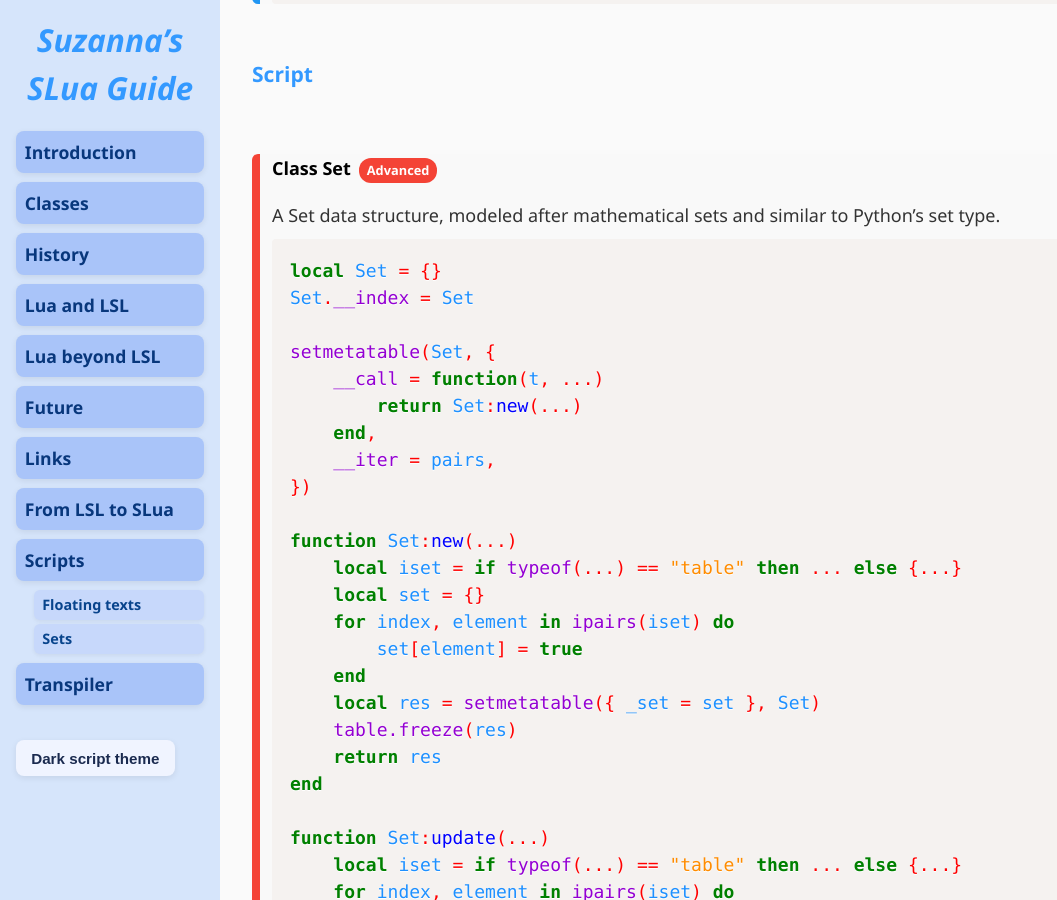
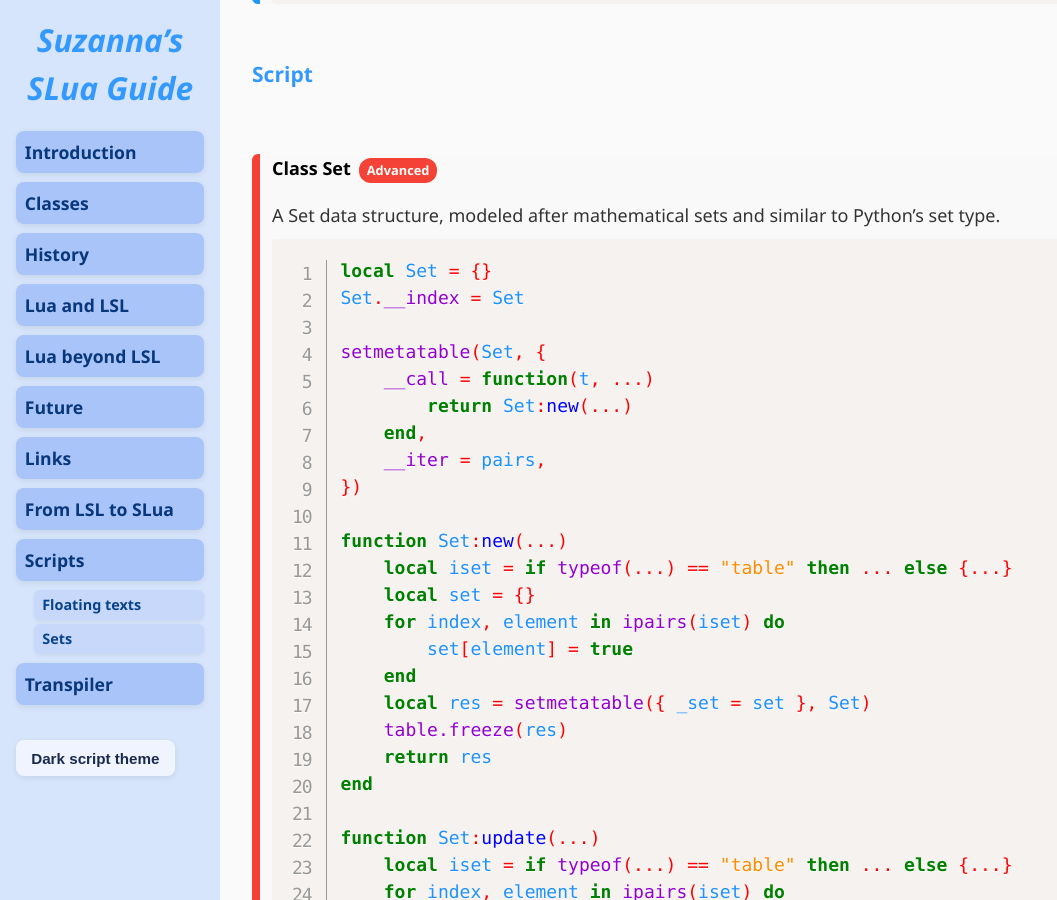
Before and after one commit to Suzanna-Linn/slua, a Jekyll site: the page built from docs/scripts-sets.md, in a window 1280 px wide and 900 px high, scrolled down 5901 px. Shown: the whole window, without its empty margins (0-1057 px from the left). Built offline with Jekyll 4.4.1, drawn with Linux system fonts in a browser that asks for light colours; nearby versions of some CDN libraries; our own code applies the rules of GitHub Pages for plain Markdown files; comment, search, counter and statistics services are not loaded.

Commit message:
Update scripts-sets.md

```diff
--- a/docs/scripts-sets.md
+++ b/docs/scripts-sets.md
@@ -196,7 +196,7 @@ print("Length of emptySet:", #emptySet)  -- > Length of emptySet: 0
 <div class="script-box advanced">
 <h4>Class Set</h4>
 <p>A Set data structure, modeled after mathematical sets and similar to Python’s set type.</p>
-<pre class="language-slua"><code class="language-slua">local Set = {}
+<pre class="language-slua line-numbers"><code class="language-slua">local Set = {}
 Set.__index = Set
 
 setmetatable(Set, {
```
